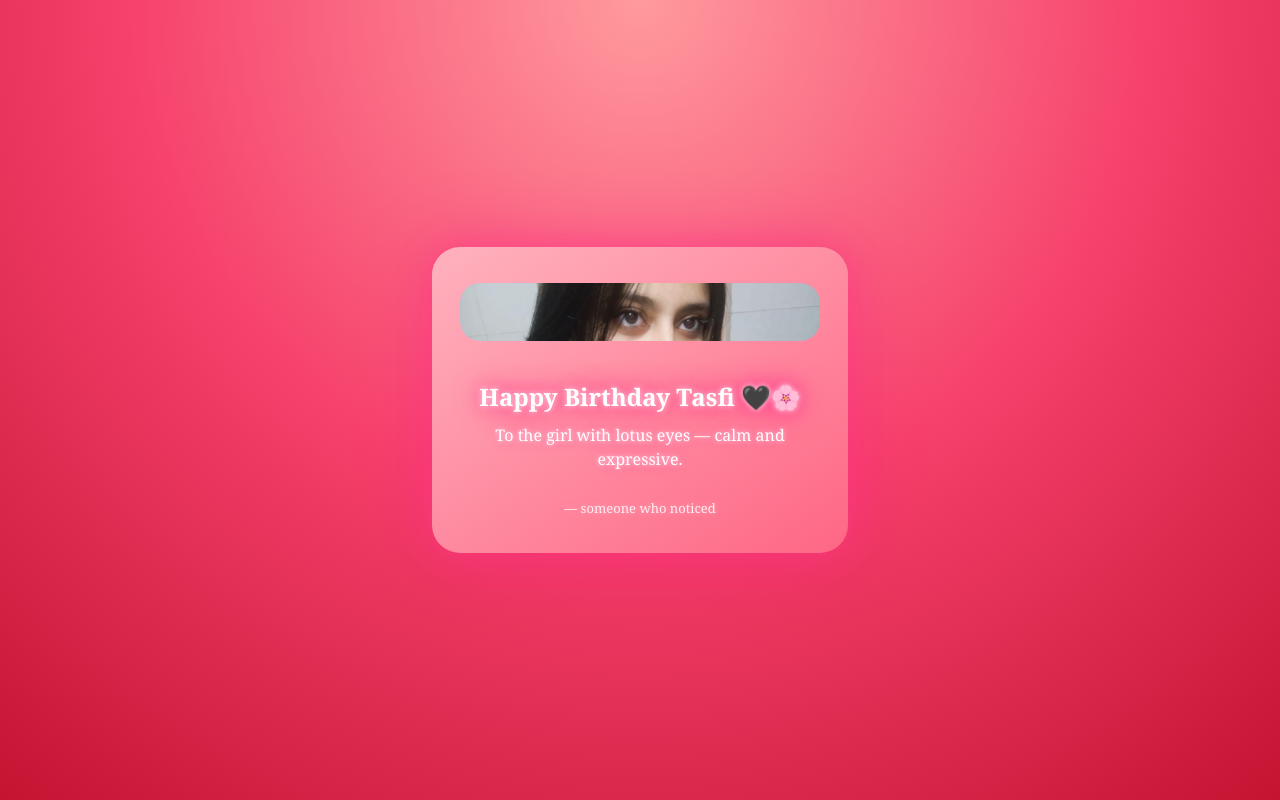
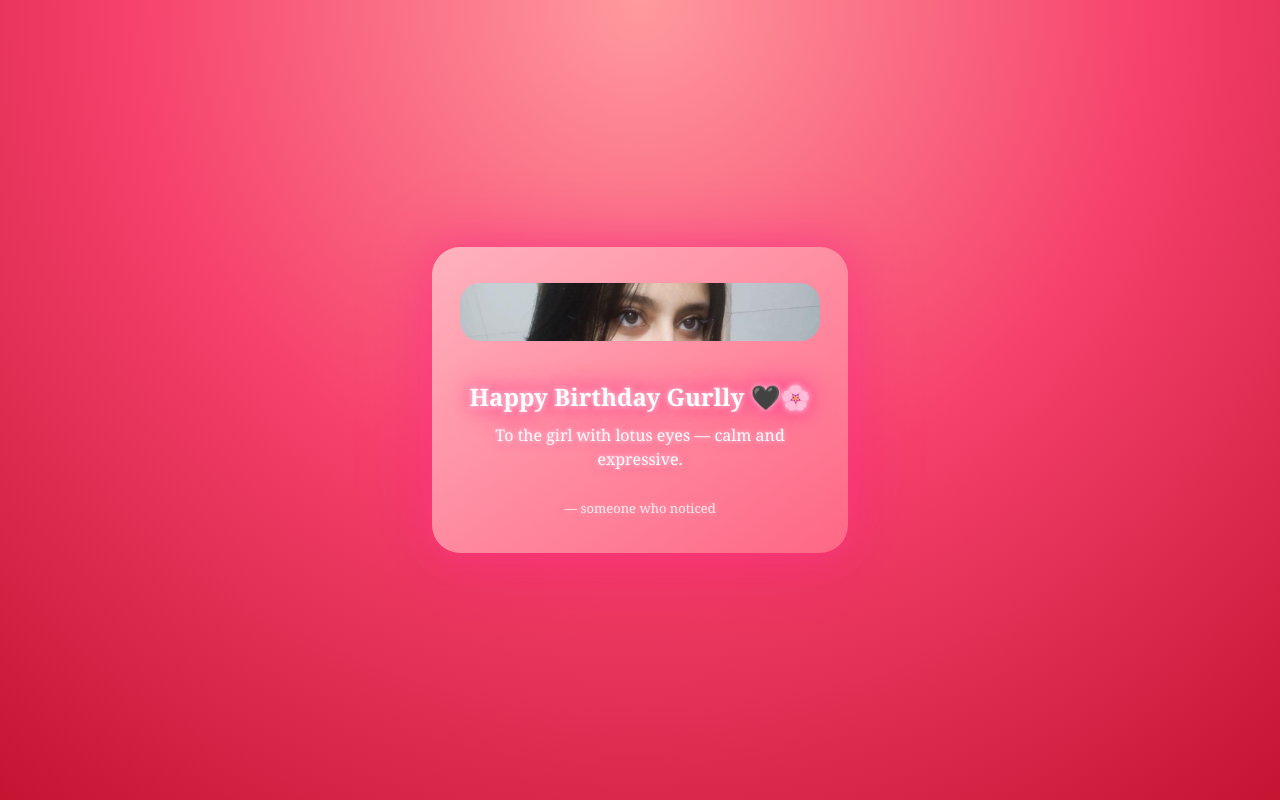
Before and after one commit to itz-jayesh/surprise, a plain HTML site: page index.html in a window 1280 px wide. Both pictures are taken after a click on the button "Open". Drawn offline with Linux system fonts and the light colour scheme.

```diff
--- a/index.html
+++ b/index.html
@@ -176,7 +176,7 @@
   <!-- BIRTHDAY -->
   <div id="wish" class="container">
     <img src="eyes.jpg" alt="Lotus eyes">
-    <h1>Happy Birthday Tasfi 🖤🌸</h1>
+    <h1>Happy Birthday Gurlly 🖤🌸</h1>
     <div id="plate" class="plate"></div>
     <div class="signature">— someone who noticed</div>
   </div>
```
